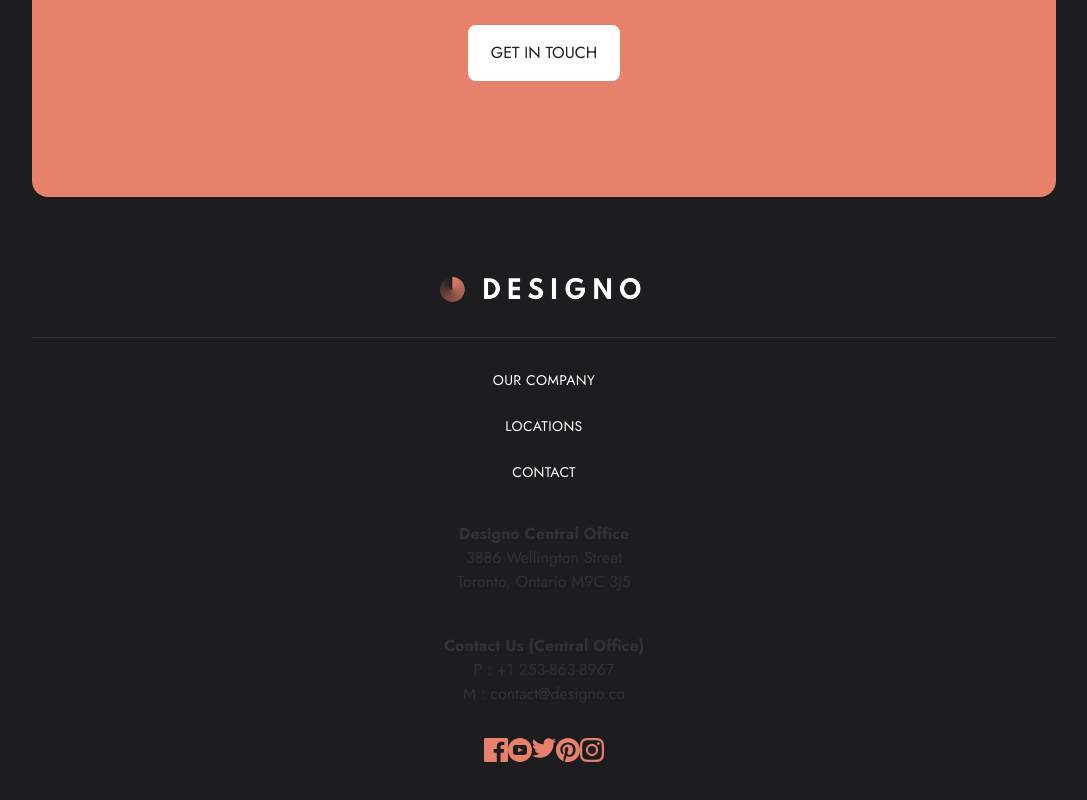
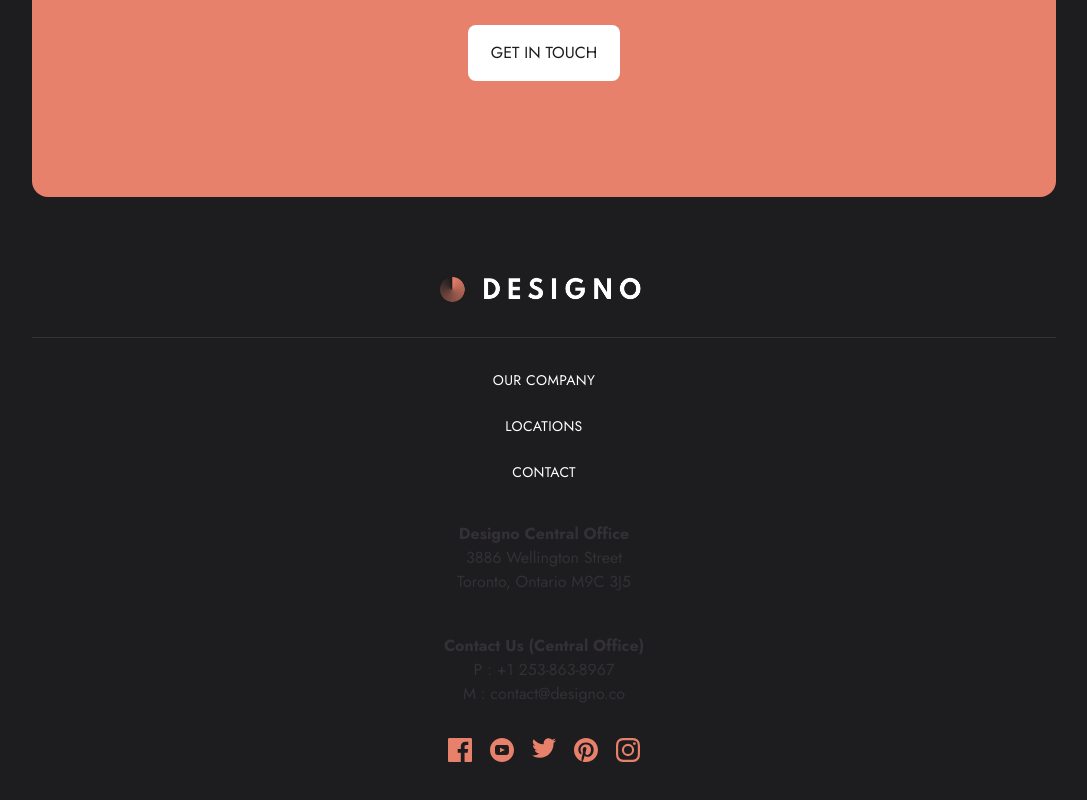
Before and after one commit to JakubStranianek/designo-multi-page-website, a React (Create React App) app in the folder designo/: page / in a window 1280 px wide. Shown: the part 3262-4062 px from the top of the page, without its empty margins (96-1183 px from the left). Built offline with nearby package versions, Linux system fonts and the light colour scheme.

Commit message:
footer little change in social

```diff
--- a/designo/src/components/Home/HomeFooter.js
+++ b/designo/src/components/Home/HomeFooter.js
@@ -27,7 +27,7 @@ export default function HomeFooter() {
                 <p>M : contact@designo.co</p>
             </div>
 
-            <div className='social mt-8 flex '>
+            <div className='social w-48 mt-8 flex justify-between'>
                 <svg width="24" height="24" xmlns="http://www.w3.org/2000/svg"><path d="M22.675 0H1.325C.593 0 0 .593 0 1.325v21.351C0 23.407.593 24 1.325 24H12.82v-9.294H9.692v-3.622h3.128V8.413c0-3.1 1.893-4.788 4.659-4.788 1.325 0 2.463.099 2.795.143v3.24l-1.918.001c-1.504 0-1.795.715-1.795 1.763v2.313h3.587l-.467 3.622h-3.12V24h6.116c.73 0 1.323-.593 1.323-1.325V1.325C24 .593 23.407 0 22.675 0z" fill="#E7816B" fill-rule="nonzero"/></svg>
                 <svg width="24" height="24" xmlns="http://www.w3.org/2000/svg"><path d="M12 0C5.373 0 0 5.373 0 12s5.373 12 12 12 12-5.373 12-12S18.627 0 12 0zm4.441 16.892c-2.102.144-6.784.144-8.883 0C5.282 16.736 5.017 15.622 5 12c.017-3.629.285-4.736 2.558-4.892 2.099-.144 6.782-.144 8.883 0C18.718 7.264 18.982 8.378 19 12c-.018 3.629-.285 4.736-2.559 4.892zM10 9.658l4.917 2.338L10 14.342V9.658z" fill="#E7816B" fill-rule="nonzero"/></svg>
                 <svg width="24" height="20" xmlns="http://www.w3.org/2000/svg"><path d="M24 2.557a9.83 9.83 0 01-2.828.775A4.932 4.932 0 0023.337.608a9.864 9.864 0 01-3.127 1.195A4.916 4.916 0 0016.616.248c-3.179 0-5.515 2.966-4.797 6.045A13.978 13.978 0 011.671 1.149a4.93 4.93 0 001.523 6.574 4.903 4.903 0 01-2.229-.616c-.054 2.281 1.581 4.415 3.949 4.89a4.935 4.935 0 01-2.224.084 4.928 4.928 0 004.6 3.419A9.9 9.9 0 010 17.54a13.94 13.94 0 007.548 2.212c9.142 0 14.307-7.721 13.995-14.646A10.025 10.025 0 0024 2.557z" fill="#E7816B" fill-rule="nonzero"/></svg>
```
